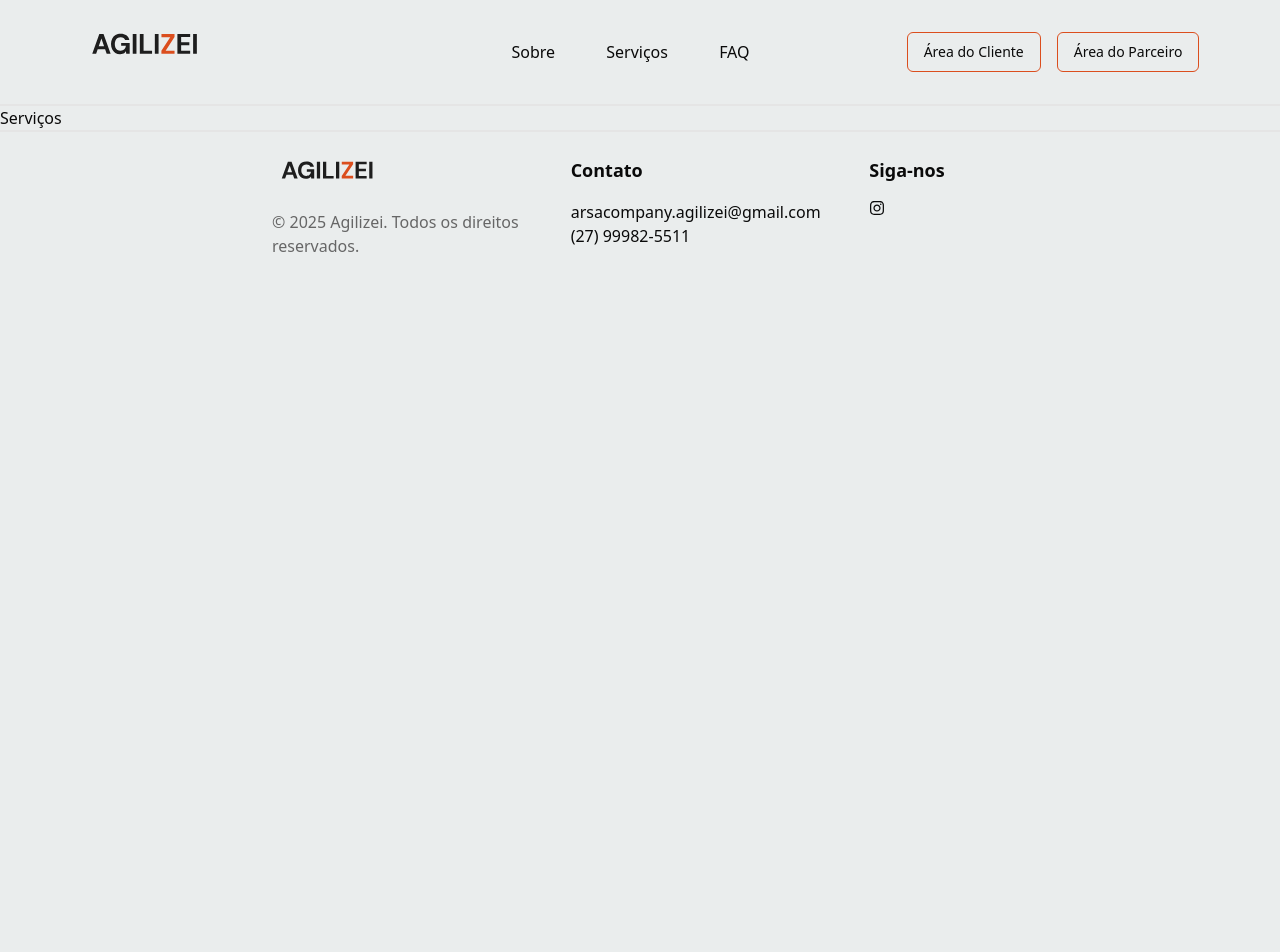
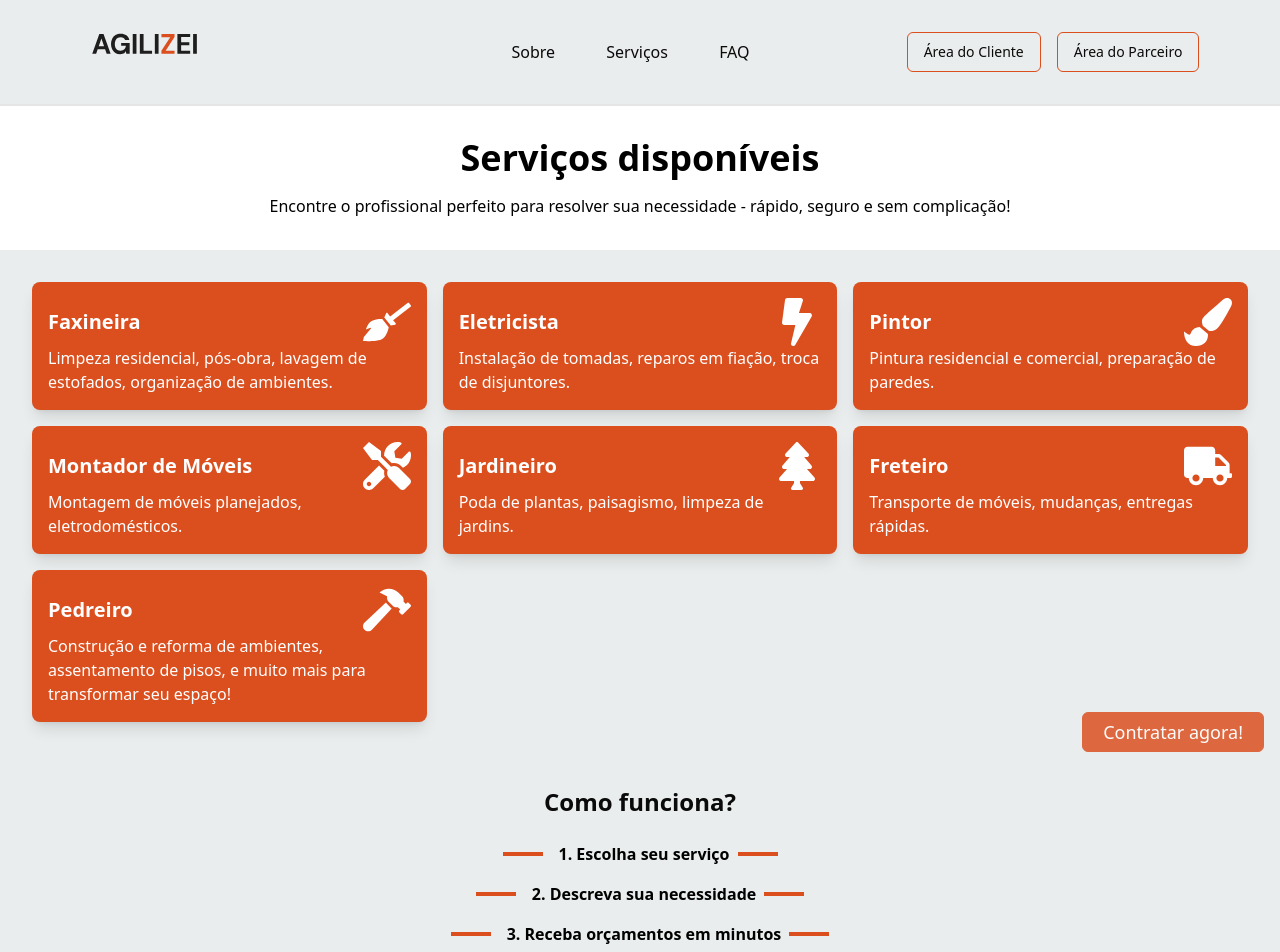
Before and after one commit to jvsiqueira1/Agilizei-FrontEnd, a React (Vite) app: page /services in a window 1280 px wide. Shown: the top 952 px of the page. Before the commit the page ends 800 px from the top, so only its background shows below. Built offline with nearby package versions, Linux system fonts and the light colour scheme.

Commit message:
Criação da página de Serviços

```diff
--- a/package.json
+++ b/package.json
@@ -22,6 +22,7 @@
     "date-fns": "^3.6.0",
     "lucide-react": "^0.484.0",
     "react": "^19.0.0",
+    "@radix-ui/react-accordion": "^1.0.0",
     "react-day-picker": "^8.10.1",
     "react-dom": "^19.0.0",
     "react-hook-form": "^7.54.2",
--- a/src/pages/Services.tsx
+++ b/src/pages/Services.tsx
@@ -1,16 +1,120 @@
-import { Header, Footer } from '@/components'
-import { useMenu } from '@/contexts/useMenu'
+import { Header, Footer } from '../components';
+import { useMenu } from '../contexts/useMenu';
+import { FaBroom, FaBolt, FaPaintBrush, FaTools, FaTree, FaTruck, FaHammer } from 'react-icons/fa';
+import { motion } from 'framer-motion';
+import { useState } from 'react';
+import Modal from '../components/Modal';
+import { Button } from '../components/ui/button';
+import { Input } from '../components/ui/input';
+import ClientForm from '../components/ClientForm'; // Importing ClientForm
 
 export default function Services() {
-  const { openMenu } = useMenu()
+  const { openMenu } = useMenu();
+  const [clientModal, setClientModal] = useState(false); // State for modal visibility
+
   return (
     <>
       <Header />
-      <div
-        className={`${openMenu ? 'blur-sm pointer-events-none select-none' : ''}`}
-      >
-        <h1>Serviços</h1>
-      </div>
+      <section className="hero bg-white text-black text-center p-8" >
+        <h1 className="text-4xl font-bold">Serviços disponíveis</h1>
+        <p className="mt-4">Encontre o profissional perfeito para resolver sua necessidade - rápido, seguro e sem complicação!</p>
+      </section>
+
+      <section className="services grid grid-cols-1 md:grid-cols-2 lg:grid-cols-3 gap-4 p-8">
+        <motion.div className="service-card bg-[#DB4E1E] shadow-lg p-4 rounded-lg hover:shadow-xl transition-transform transform hover:scale-105">
+          <div className="flex justify-between items-center">
+            <h2 className="text-xl font-semibold text-white">Faxineira</h2>
+            <FaBroom className="text-white text-5xl" />
+          </div>
+          <p className="text-white">Limpeza residencial, pós-obra, lavagem de estofados, organização de ambientes.</p>
+        </motion.div>
+
+        <motion.div className="service-card bg-[#DB4E1E] shadow-lg p-4 rounded-lg hover:shadow-xl transition-transform transform hover:scale-105">
+          <div className="flex justify-between items-center">
+            <h2 className="text-xl font-semibold text-white">Eletricista</h2>
+            <FaBolt className="text-white text-5xl" />
+          </div>
+          <p className="text-white">Instalação de tomadas, reparos em fiação, troca de disjuntores.</p>
+        </motion.div>
+
+        <motion.div className="service-card bg-[#DB4E1E] shadow-lg p-4 rounded-lg hover:shadow-xl transition-transform transform hover:scale-105">
+          <div className="flex justify-between items-center">
+            <h2 className="text-xl font-semibold text-white">Pintor</h2>
+            <FaPaintBrush className="text-white text-5xl" />
+          </div>
+          <p className="text-white">Pintura residencial e comercial, preparação de paredes.</p>
+        </motion.div>
+
+        <motion.div className="service-card bg-[#DB4E1E] shadow-lg p-4 rounded-lg hover:shadow-xl transition-transform transform hover:scale-105">
+          <div className="flex justify-between items-center">
+            <h2 className="text-xl font-semibold text-white">Montador de Móveis</h2>
+            <FaTools className="text-white text-5xl" />
+          </div>
+          <p className="text-white">Montagem de móveis planejados, eletrodomésticos.</p>
+        </motion.div>
+
+        <motion.div className="service-card bg-[#DB4E1E] shadow-lg p-4 rounded-lg hover:shadow-xl transition-transform transform hover:scale-105">
+          <div className="flex justify-between items-center">
+            <h2 className="text-xl font-semibold text-white">Jardineiro</h2>
+            <FaTree className="text-white text-5xl" />
+          </div>
+          <p className="text-white">Poda de plantas, paisagismo, limpeza de jardins.</p>
+        </motion.div>
+
+        <motion.div className="service-card bg-[#DB4E1E] shadow-lg p-4 rounded-lg hover:shadow-xl transition-transform transform hover:scale-105">
+          <div className="flex justify-between items-center">
+            <h2 className="text-xl font-semibold text-white">Freteiro</h2>
+            <FaTruck className="text-white text-5xl" />
+          </div>
+          <p className="text-white">Transporte de móveis, mudanças, entregas rápidas.</p>
+        </motion.div>
+
+        <div className="flex justify-center">
+          <motion.div className="service-card bg-[#DB4E1E] shadow-lg p-4 rounded-lg hover:shadow-xl transition-transform transform hover:scale-105">
+            <div className="flex justify-between items-center">
+              <h2 className="text-xl font-semibold text-white">Pedreiro</h2>
+              <FaHammer className="text-white text-5xl" />
+            </div>
+            <p className="text-white">Construção e reforma de ambientes, assentamento de pisos, e muito mais para transformar seu espaço!</p>
+          </motion.div>
+        </div>
+      </section>
+
+      <Button className="px-5 fixed right-4 bottom-12 bg-[#DB4E1E] text-white text-lg animate-pulse" onClick={() => setClientModal(true)} variant="outline">Contratar agora!</Button>
+
+      <Modal isVisible={clientModal} onClose={() => setClientModal(false)}>
+        <ClientForm />
+      </Modal>
+
+      <section className="how-it-works text-center p-8">
+        <h2 className="text-2xl font-bold">Como funciona?</h2><br></br>
+        <div className="relative">
+          <div className="flex flex-col items-center">
+            <div className="flex items-center mb-4">
+              <div className="w-10 h-1 bg-[#DB4E1E] mx-2"></div>
+              <div className="ml-2">
+                <h3 className="font-semibold text-black">1. Escolha seu serviço</h3>
+              </div>
+              <div className="w-10 h-1 bg-[#DB4E1E] mx-2"></div>
+            </div>
+            <div className="flex items-center mb-4">
+              <div className="w-10 h-1 bg-[#DB4E1E] mx-2"></div>
+              <div className="ml-2">
+                <h3 className="font-semibold text-black">2. Descreva sua necessidade</h3>
+              </div>
+              <div className="w-10 h-1 bg-[#DB4E1E] mx-2"></div>
+            </div>
+            <div className="flex items-center mb-4">
+              <div className="w-10 h-1 bg-[#DB4E1E] mx-2"></div>
+              <div className="ml-2">
+                <h3 className="font-semibold text-black">3. Receba orçamentos em minutos</h3>
+              </div>
+              <div className="w-10 h-1 bg-[#DB4E1E] mx-2"></div>
+            </div>
+          </div>
+        </div>
+      </section>
+
       <Footer />
     </>
   )
```
